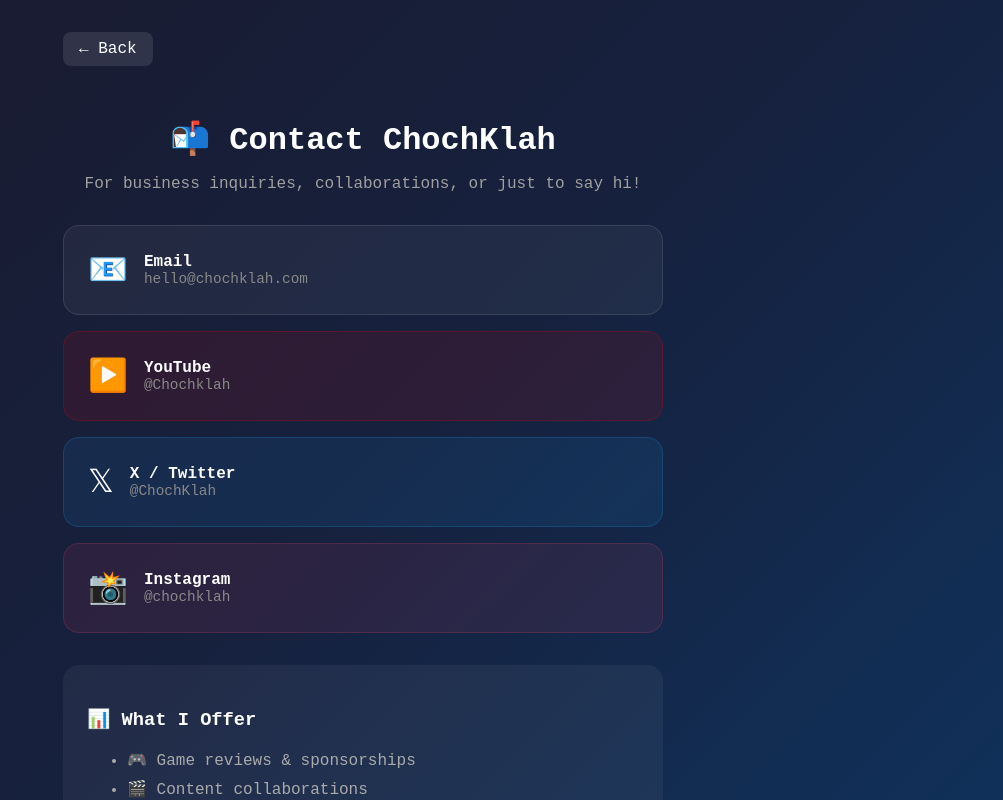
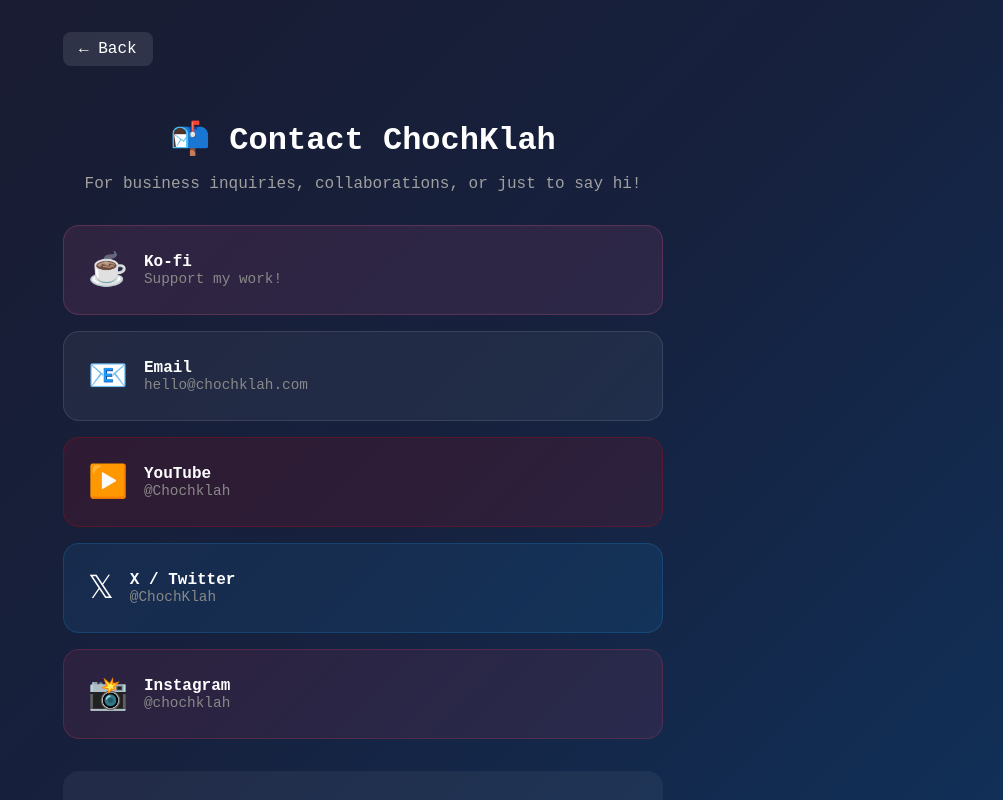
Before and after one commit to bakiclaw/chochklah-portfolio, a Next.js app: page /contact in a window 1280 px wide. Shown: the top 800 px of the page, without its empty margins (277-1280 px from the left). Built offline with nearby package versions, Linux system fonts and the light colour scheme.

Commit message:
Add Ko-fi

```diff
--- a/app/contact/page.tsx
+++ b/app/contact/page.tsx
@@ -37,6 +37,28 @@
 
         {/* Contact Options */}
         <div style={{ display: 'flex', flexDirection: 'column', gap: '1rem', marginBottom: '2rem' }}>
+
+          <a
+            href="https://ko-fi.com/chochklah"
+            target="_blank"
+            style={{
+              display: 'flex',
+              alignItems: 'center',
+              gap: '1rem',
+              padding: '1.5rem',
+              background: 'rgba(255,102,153,0.1)',
+              borderRadius: '16px',
+              textDecoration: 'none',
+              color: 'white',
+              border: '1px solid rgba(255,102,153,0.2)'
+            }}
+          >
+            <span style={{ fontSize: '2rem' }}>☕</span>
+            <div>
+              <div style={{ fontWeight: 'bold' }}>Ko-fi</div>
+              <div style={{ color: '#888', fontSize: '0.9rem' }}>Support my work!</div>
+            </div>
+          </a>
 
           <a
             href="mailto:hello@chochklah.com"
```
